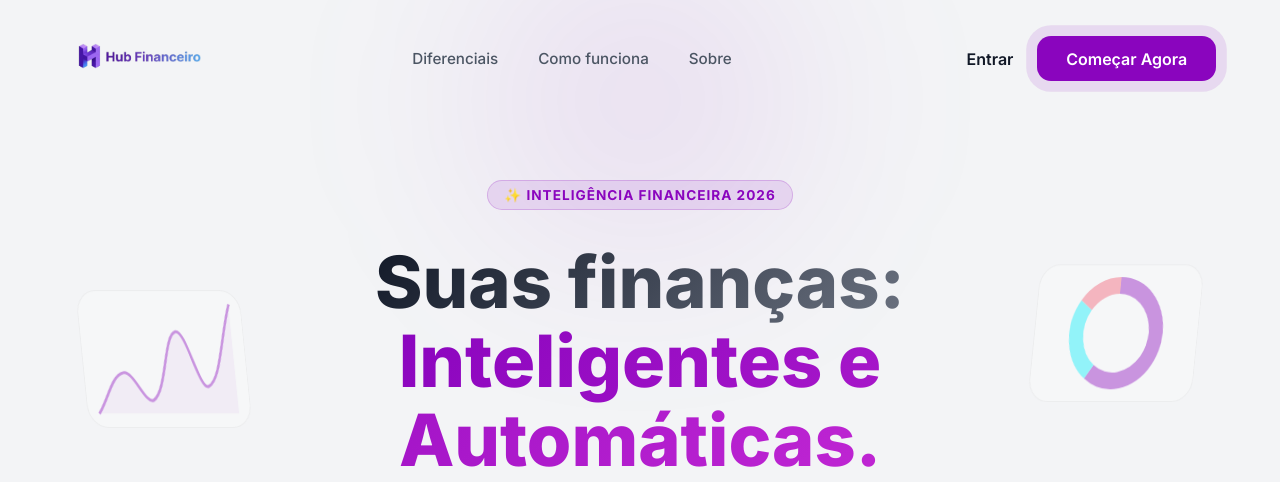
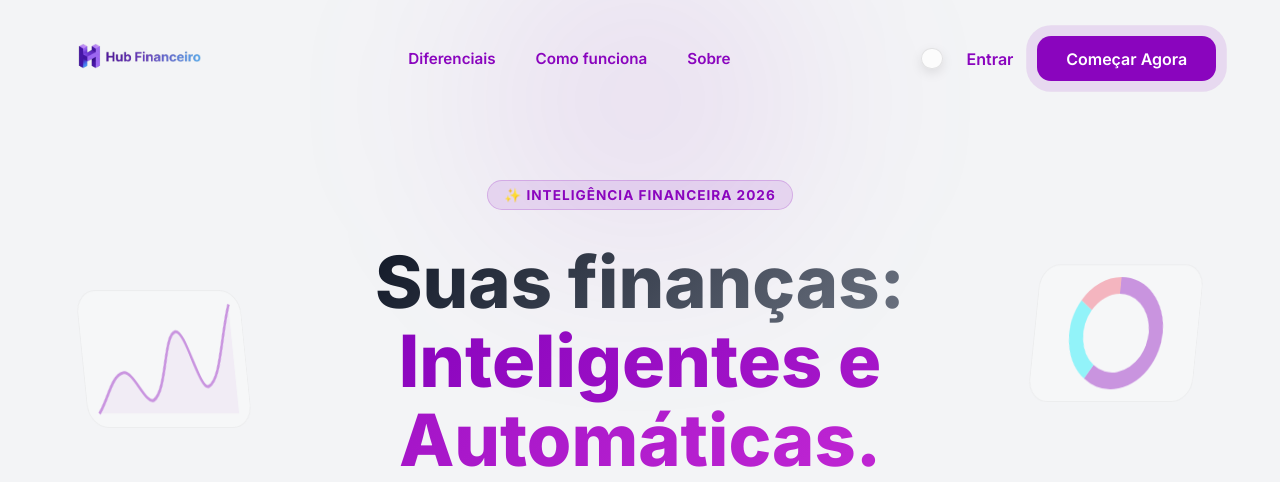
Before and after one commit to flavianojr1/hub-financeiro, a Django app: template templates/pages/home.html in a window 1280 px wide. Shown: the top 482 px of the page. Run offline with Django 3.2, Linux system fonts and the light colour scheme; the template is opened without the code that fills it, so the values that code supplies are empty; some libraries are stand-ins or nearby versions.

Commit message:
style: destaca botao de tema e aplica cor roxa aos links do menu

```diff
--- a/templates/pages/home.html
+++ b/templates/pages/home.html
@@ -66,13 +66,39 @@
 
     .nav-links a {
         text-decoration: none;
-        color: var(--text-secondary);
-        font-weight: 500;
+        color: var(--hub-purple);
+        font-weight: 600;
         font-size: 0.95rem;
-        transition: color 0.3s;
+        transition: all 0.3s ease;
     }
 
-    .nav-links a:hover { color: var(--text-highlight); }
+    .nav-links a:hover {
+        color: var(--hub-purple);
+        opacity: 0.8;
+        transform: translateY(-1px);
+    }
+
+    .theme-toggle-btn {
+        background: var(--bg-card);
+        border: 1px solid var(--border-glass);
+        cursor: pointer;
+        color: var(--hub-purple);
+        font-size: 1.2rem;
+        transition: all 0.3s cubic-bezier(0.4, 0, 0.2, 1);
+        display: flex;
+        align-items: center;
+        justify-content: center;
+        padding: 0.6rem;
+        border-radius: 12px;
+        box-shadow: 0 4px 12px var(--shadow-glass);
+    }
+
+    .theme-toggle-btn:hover {
+        transform: scale(1.1);
+        background: var(--hub-purple);
+        color: #fff;
+        box-shadow: 0 0 20px rgba(138, 5, 190, 0.3);
+    }
 
     .btn {
         padding: 0.8rem 1.8rem;
@@ -456,13 +482,13 @@
         <a href="#about">Sobre</a>
     </nav>
     <div class="auth-buttons" style="display: flex; align-items: center; gap: 1.5rem;">
-        <button id="themeToggle" style="background: none; border: none; cursor: pointer; color: var(--text-secondary); font-size: 1.2rem; transition: color 0.3s; display: flex; align-items: center; justify-content: center; padding: 0.5rem; border-radius: 50%;" aria-label="Alternar tema">
+        <button id="themeToggle" class="theme-toggle-btn" aria-label="Alternar tema">
             <i class="fi fi-sr-moon" id="themeIcon"></i>
         </button>
         {% if user.is_authenticated %}
             <a href="{% url 'dashboard' %}" class="btn btn-primary">Meu Dashboard <i class="fi fi-br-arrow-right"></i></a>
         {% else %}
-            <a href="{% url 'login' %}" style="color: var(--text-primary); text-decoration: none; font-weight: 600;">Entrar</a>
+            <a href="{% url 'login' %}" style="color: var(--hub-purple); text-decoration: none; font-weight: 600;">Entrar</a>
             <a href="{% url 'signup' %}" class="btn btn-primary btn-glow">Começar Agora</a>
         {% endif %}
     </div>
```
